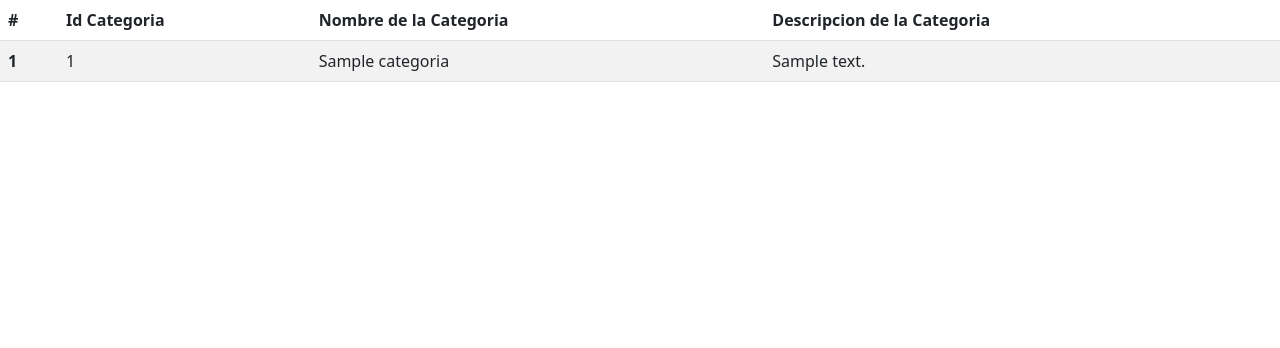
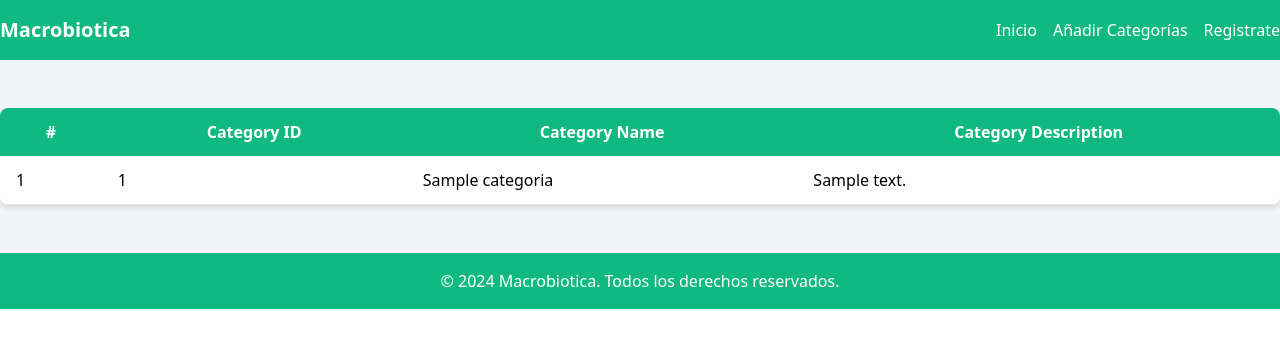
Before and after one commit to TayronGC/Lenguajes_BD_VT, a PHP site: the page made by views/ViewAllCategorias.php in a window 1280 px wide. Shown: the top 348 px of the page. Run offline with PHP 8.4, Linux system fonts and the light colour scheme; the template is opened without the code that fills it: most values are stand-ins (such as "Sample title", 1, 10 or a date in 2020).

Commit message:
Mejora de las vistas

```diff
--- a/views/ViewAllCategorias.php
+++ b/views/ViewAllCategorias.php
@@ -3,35 +3,52 @@
 <head>
   <meta charset="UTF-8">
   <meta name="viewport" content="width=device-width, initial-scale=1.0">
-    <title>Todas las Categorias</title>
-    <link rel="stylesheet" href="Styles.css">
-    <link href="https://cdn.jsdelivr.net/npm/bootstrap@5.3.0/dist/css/bootstrap.min.css" rel="stylesheet">
+  <title>Categorías</title>
+  <link rel="stylesheet" href="https://cdnjs.cloudflare.com/ajax/libs/tailwindcss/2.2.16/tailwind.min.css">
 </head>
 <body>
-
+<header class="bg-green-500 text-white py-4">
+    <nav class="container mx-auto flex justify-between items-center">
+      <a href="/index.php" class="text-xl font-bold">Macrobiotica</a>
+      <ul class="flex space-x-4">
+        <li><a href="/index.php" class="hover:text-gray-300">Inicio</a></li>
+        <li><a href="/views/AddCategoria.php" class="hover:text-gray-300">Añadir Categorías</a></li>
+        <li><a href="/views/register.php" class="hover:text-gray-300">Registrate</a></li>
+      </ul>
+    </nav>
+  </header>
+  <section class="bg-gray-100 py-12">
+    <div class="container mx-auto">
       <?php if (!empty($categorias)): ?>
-<table class="table table-striped">
+      <table class="table-auto w-full bg-white shadow-md rounded-lg overflow-hidden">
         <thead>
-    <tr>
-      <th scope="col">#</th>
-      <th scope="col">Id Categoria</th>
-      <th scope="col">Nombre de la Categoria</th>
-      <th scope="col">Descripcion de la Categoria</th>
+          <tr class="bg-green-500 text-white">
+            <th class="px-4 py-3">#</th>
+            <th class="px-4 py-3">Category ID</th>
+            <th class="px-4 py-3">Category Name</th>
+            <th class="px-4 py-3">Category Description</th>
           </tr>
         </thead>
         <tbody>
           <?php foreach ($categorias as $categoria): ?>
-    <tr>
-      <th scope="row">1</th>
-      <td><?php echo $categoria['ID_CATEGORIA']; ?></td>
-      <td><?php echo $categoria['NOMBRE_CATEGORIA']; ?></td>
-      <td><?php echo $categoria['DESCRIPCION']; ?></td>
+          <tr class="border-b">
+            <td class="px-4 py-3">1</td>
+            <td class="px-4 py-3"><?php echo $categoria['ID_CATEGORIA']; ?></td>
+            <td class="px-4 py-3"><?php echo $categoria['NOMBRE_CATEGORIA']; ?></td>
+            <td class="px-4 py-3"><?php echo $categoria['DESCRIPCION']; ?></td>
           </tr>
           <?php endforeach; ?>
         </tbody>
       </table>
       <?php else: ?>
-    <p>No se encontraron categorías.</p>
+      <p class="text-gray-600 text-center">No se han encontrado categorías</p>
       <?php endif; ?>
+    </div>
+  </section>
+  <footer class="bg-green-500 text-white py-4">
+    <div class="container mx-auto text-center">
+      <p>&copy; 2024 Macrobiotica. Todos los derechos reservados.</p>
+    </div>
+  </footer>
 </body>
 </html>
```
Also changed, not shown: index.php (+45 -5 lines), views/AddCategoria.php (+35 -14 lines), views/viewCategoria.php (+28 -5 lines). Lines whose indentation alone changed are shown as unchanged.
